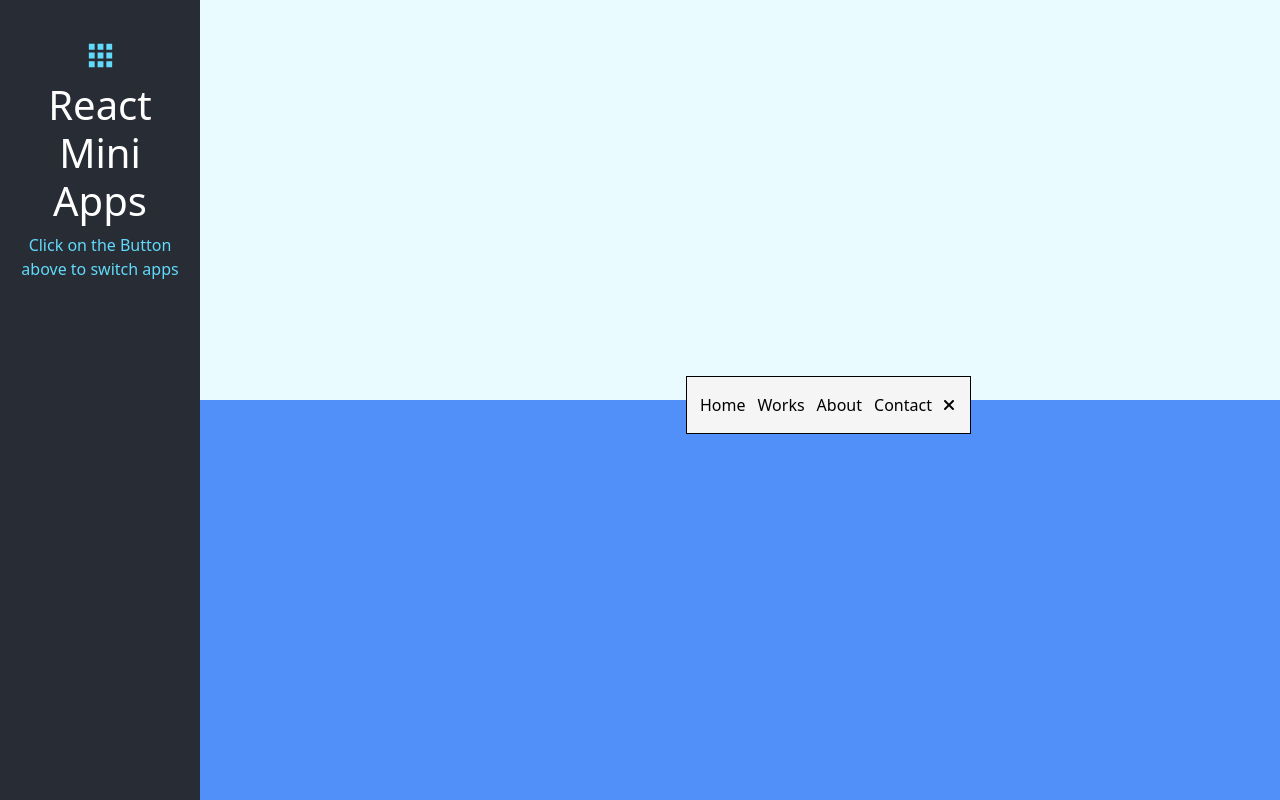
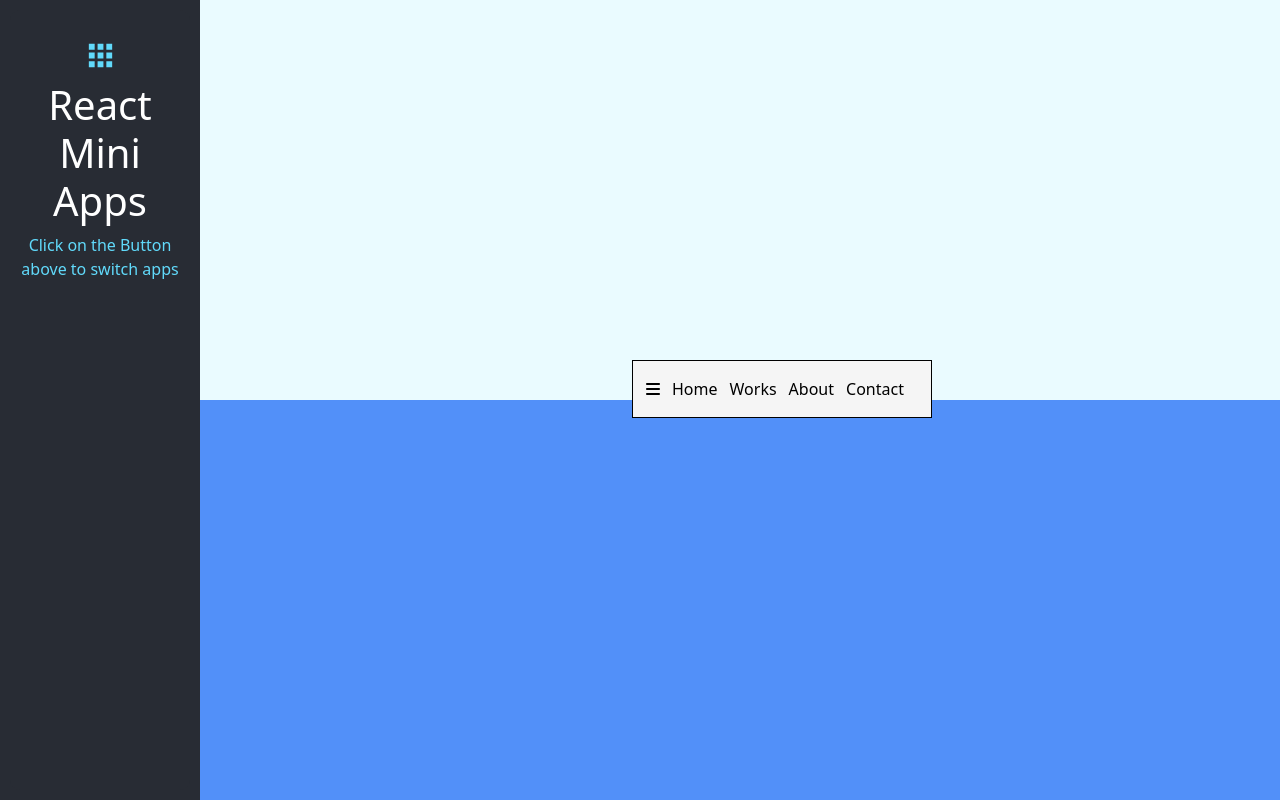
Before and after one commit to therahulmidha/mini-front-end-apps, a React (Create React App) app: page /animated-navigation in a window 1280 px wide. Built offline with nearby package versions, Linux system fonts and the light colour scheme.

Commit message:
Completed animated navigation

```diff
--- a/src/components/AnimatedNavigation/AnimatedNavigation.css
+++ b/src/components/AnimatedNavigation/AnimatedNavigation.css
@@ -5,12 +5,12 @@
   position: relative;
 }
 
-.animated-navigation div:nth-child(1) {
+.animated-navigation > div:nth-child(1) {
   background-color: #eafbff;
   height: 50vh;
 }
 
-.animated-navigation div:nth-child(2) {
+.animated-navigation > div:nth-child(2) {
   background-color: #5290f9;
   height: 50vh;
 }
@@ -20,8 +20,19 @@
   border: 1px solid black;
   color: black;
   position: absolute;
-  left: 45%;
-  top: 47%;
+  left: 40%;
+  top: 45%;
+}
+
+.animated-navbar {
+  display: flex;
+  width: 300px;
+  transition: width 0.6s linear;
+}
+
+.animated-navbar-closed {
+  width: 45px;
+  transition: width 0.6s linear;
 }
 
 .animated-navbar ul {
@@ -32,9 +43,23 @@
   margin: 10px 10px 10px -25px;
 }
 
-.animated-navbar ul li {
-  display: block;
+.open-nav-link {
   list-style: none;
   margin: 3px;
   padding: 3px;
+  opacity: 1;
+  transition: opacity 0.6s linear;
 }
+
+.always-open-nav-link {
+  cursor: pointer;
+  margin: 3px;
+  padding: 3px;
+  list-style: none;
+  transition: transform 0.6s linear;
+}
+
+.closed-nav-link {
+  opacity: 0;
+  transition: opacity 0.6s linear;
+}
--- a/src/components/AnimatedNavigation/AnimatedNavigation.js
+++ b/src/components/AnimatedNavigation/AnimatedNavigation.js
@@ -1,20 +1,26 @@
-import React from "react";
+import React, { useEffect } from "react";
 import "./AnimatedNavigation.css";
 
 export const AnimatedNavigation = () => {
+  useEffect(() => {
+    const navBarLinks = document.getElementsByClassName("open-nav-link");
+    const navBar = document.getElementById("a-navbar");
+    document.getElementsByClassName("always-open-nav-link")[0].addEventListener("click", () => {
+      Array.from(navBarLinks).forEach(link => link.classList.toggle('closed-nav-link'))
+      navBar.classList.toggle("animated-navbar-closed")
+    })
+  }, [])
   return (
     <div className="animated-navigation">
       <div></div>
       <div></div>
-      <div className="animated-navbar">
+      <div className="animated-navbar" id="a-navbar">
         <ul>
-          <li>Home</li>
-          <li>Works</li>
-          <li>About</li>
-          <li>Contact</li>
-          <li>
-            <i className="fa fa-times"></i>
-          </li>
+          <li className="always-open-nav-link"><i className="fa-solid fa-bars a-options"></i></li>
+          <li className="open-nav-link">Home</li>
+          <li className="open-nav-link">Works</li>
+          <li className="open-nav-link">About</li>
+          <li className="open-nav-link">Contact</li>
         </ul>
       </div>
     </div>
--- a/src/components/RotatingNavigation/RotatingNavigation.js
+++ b/src/components/RotatingNavigation/RotatingNavigation.js
@@ -17,7 +17,7 @@ export const RotatingNavigation = () => {
     >
       <div className="rotating-sidebar">
         <i
-          class={sideBarClicked ? "fa-solid fa-multiply" : "fa-solid fa-bars"}
+          className={sideBarClicked ? "fa-solid fa-multiply" : "fa-solid fa-bars"}
           onClick={clickHandler}
         ></i>
         {sideBarClicked ? (
```
